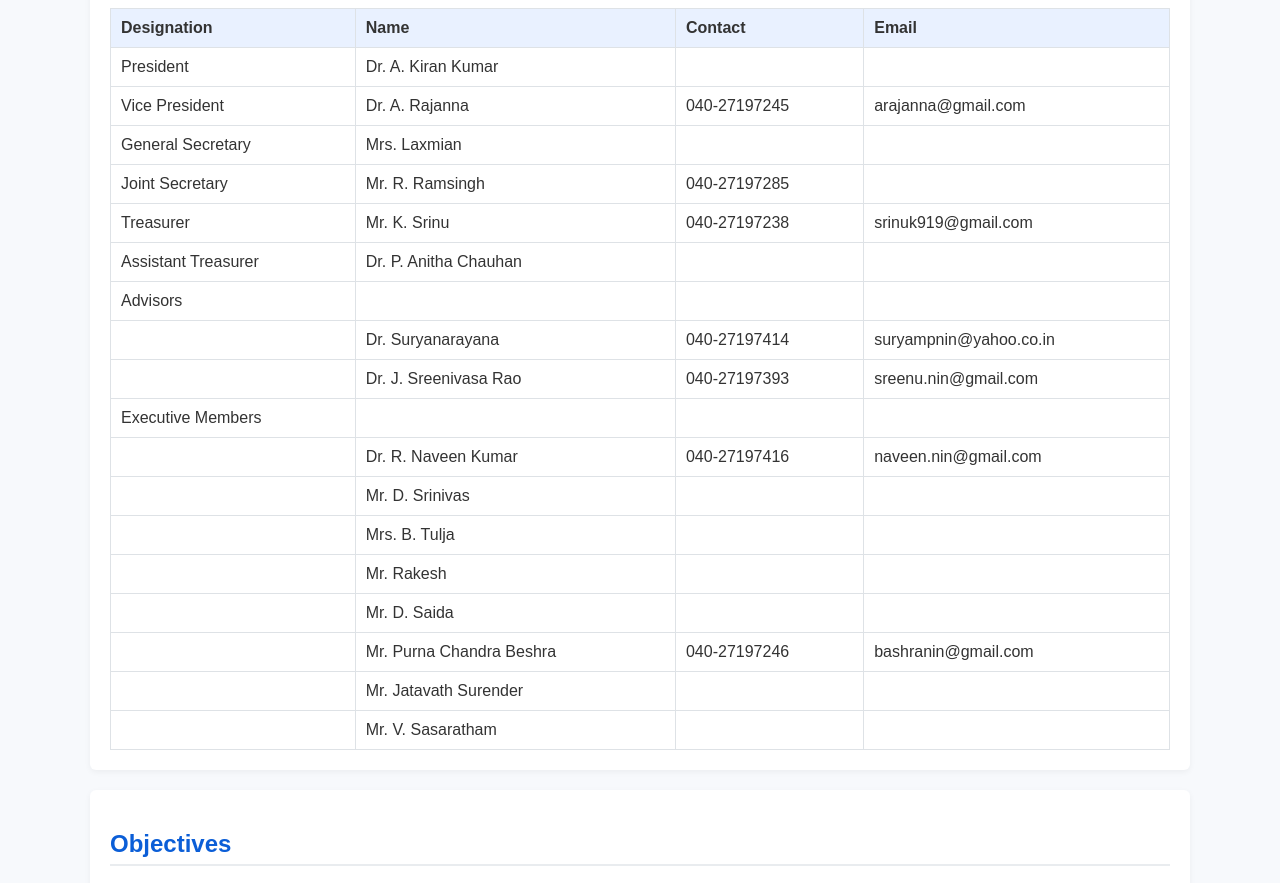
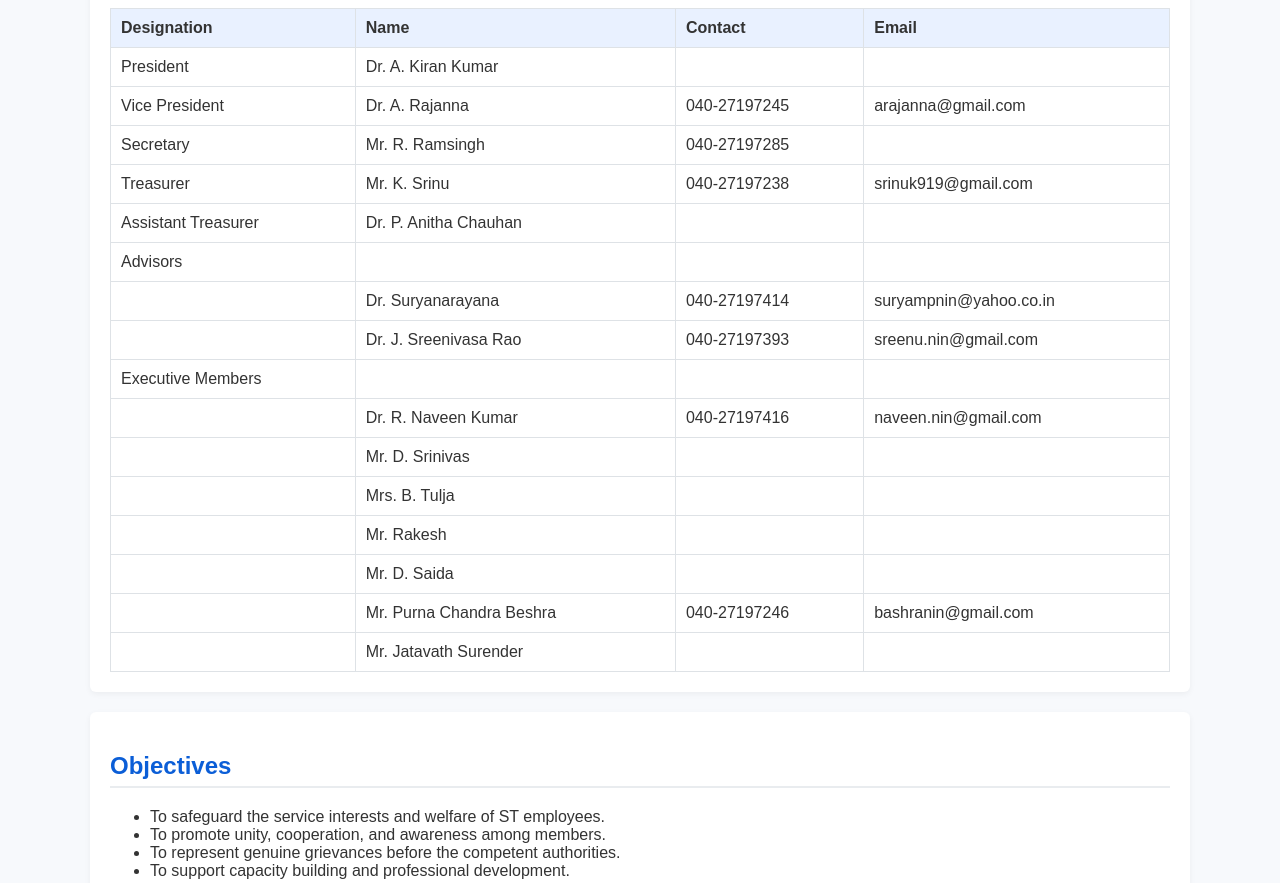
Before and after one commit to ninstemployeesunion/web, a plain HTML site: page index.html in a window 1280 px wide. Shown: the part 520-1403 px from the top of the page. Drawn offline with Linux system fonts and the light colour scheme.

Commit message:
index.html

```diff
--- a/index.html
+++ b/index.html
@@ -52,8 +52,7 @@
       <tr><th>Designation</th><th>Name</th><th>Contact</th><th>Email</th></tr>
       <tr><td>President</td><td>Dr. A. Kiran Kumar</td><td></td><td></td></tr>
       <tr><td>Vice President</td><td>Dr. A. Rajanna</td><td>040-27197245</td><td>arajanna@gmail.com</td></tr>
-      <tr><td>General Secretary</td><td>Mrs. Laxmian</td><td></td><td></td></tr>
-      <tr><td>Joint Secretary</td><td>Mr. R. Ramsingh</td><td>040-27197285</td><td></td></tr>
+      <tr><td>Secretary</td><td>Mr. R. Ramsingh</td><td>040-27197285</td><td></td></tr>
       <tr><td>Treasurer</td><td>Mr. K. Srinu</td><td>040-27197238</td><td>srinuk919@gmail.com</td></tr>
       <tr><td>Assistant Treasurer</td><td>Dr. P. Anitha Chauhan</td><td></td><td></td></tr>
       <tr><td>Advisors</td><td></td><td></td><td></td></tr>
@@ -68,7 +67,6 @@
         <tr><td></td><td>Mr. D. Saida</td><td></td><td></td></tr>
         <tr><td></td><td>Mr. Purna Chandra Beshra</td><td>040-27197246</td><td>bashranin@gmail.com</td></tr>
         <tr><td></td><td>Mr. Jatavath Surender</td><td></td><td></td></tr>
-        <tr><td></td><td>Mr. V. Sasaratham</td><td></td><td></td></tr>
     </table>
   </section>
 
```
